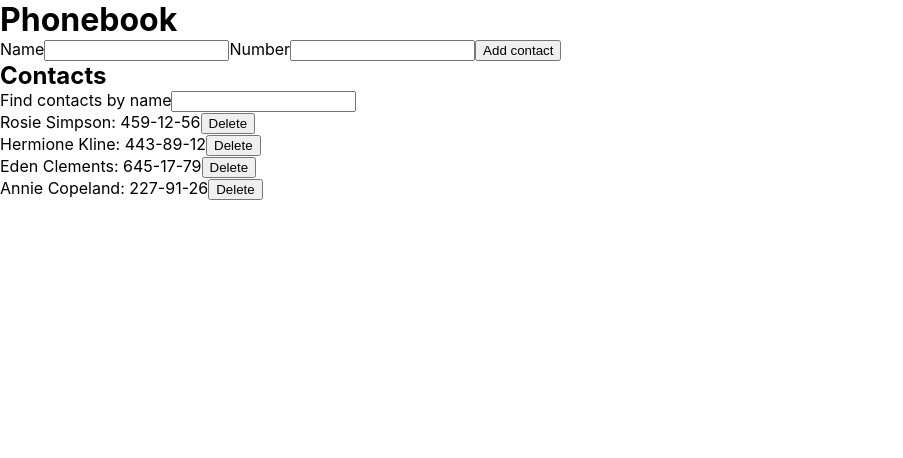
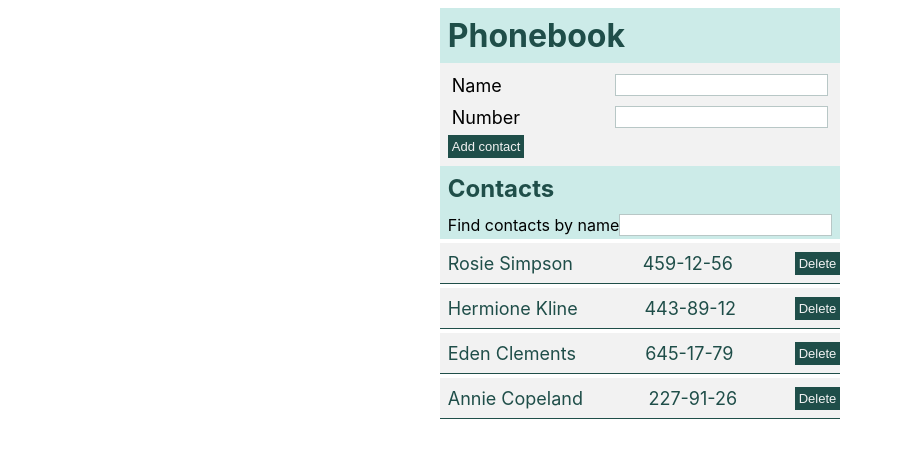
Before and after one commit to akrir6/goit-react-hw-02-phonebook, a React (Create React App) app: page / in a window 1280 px wide. Shown: the top 458 px of the page, without its empty margins (0-903 px from the left). Built offline with nearby package versions, Linux system fonts and the light colour scheme.

Commit message:
add styles

```diff
--- a/src/components/App.jsx
+++ b/src/components/App.jsx
@@ -2,7 +2,7 @@ import { Component } from "react";
 import { ContactForm } from "./ContactForm/ContactForm";
 import { ContactList } from "./ContactList/ContactList";
 import { Filter } from "./Filter/Filter";
-
+import { Container } from "./App.styled";
 export class App extends Component {
   state = {
     contacts: [
@@ -34,13 +34,13 @@ export class App extends Component {
     const filteredContacts = contacts.filter(c => c.name.toLowerCase().includes(normalizedFilter));
 
     return (
-      <>
+      <Container>
         <h1>Phonebook</h1>
         <ContactForm onSubmit={this.addNewContact} />
         <h2>Contacts</h2>
         <Filter value={filter} onChange={this.changeFilter} />
         <ContactList contacts={filteredContacts} onDeleteClick={this.removeContact} />
-      </>
+      </Container>
     )
   }
 }
--- /dev/null
+++ b/src/components/App.styled.jsx
@@ -0,0 +1,15 @@
+import styled from "@emotion/styled";
+
+export const Container = styled.div`
+  margin: auto;
+  padding: 8px;
+  width: fit-content;
+  min-width: 400px;
+
+  h1,
+  h2{
+    padding: 8px;
+    background-color:#CCEBE8;
+    color:#1F4E49;
+  }
+`
--- a/src/components/ContactForm/ContactForm.jsx
+++ b/src/components/ContactForm/ContactForm.jsx
@@ -1,6 +1,6 @@
 import { Component } from "react";
 import {nanoid} from "nanoid"
-
+import { Input, Label, Button, Form } from "./ContactForm.styled";
 export class ContactForm extends Component {
  state = {
     name: '',
@@ -25,10 +25,10 @@ export class ContactForm extends Component {
  render() {
     return (
       <>
-        <form onSubmit={this.handleAddContact}>
-          <label>
+        <Form onSubmit={this.handleAddContact}>
+          <Label>
             Name
-            <input
+            <Input
               type="text"
               value={this.state.name}
               onChange={this.handleInputChange}
@@ -37,10 +37,10 @@ export class ContactForm extends Component {
               title="Name may contain only letters, apostrophe, dash and spaces. For example Adrian, Jacob Mercer, Charles de Batz de Castelmore d'Artagnan"
               required
             />
-          </label>
-          <label>
+          </Label>
+          <Label>
             Number
-            <input
+            <Input
               type="tel"
               value={this.state.number}
               onChange={this.handleInputChange}
@@ -49,11 +49,11 @@ export class ContactForm extends Component {
               title="Phone number must be digits and can contain spaces, dashes, parentheses and can start with +"
               required
             />
-          </label>
-          <button type="submit">
+          </Label>
+          <Button type="submit">
             Add contact
-          </button>
-        </form>
+          </Button>
+        </Form>
       </>
     );
   }
--- a/src/components/ContactForm/ContactForm.styled.jsx
+++ b/src/components/ContactForm/ContactForm.styled.jsx
@@ -0,0 +1,43 @@
+import styled from "@emotion/styled";
+
+export const Form=styled.form`
+    padding: 8px;
+    background-color: #F2F2F2;
+`
+
+export const Label=styled.label`
+    display: flex;
+    margin-bottom: 4px;
+    padding: 4px;
+    height: 20px;
+    justify-content: space-between;
+    align-items:center;
+    font-size: large;
+`
+
+export const Input=styled.input`
+    border:1px solid #1F4E4950;
+    color: #1F4E49;
+    font-size: medium;
+    outline: none;
+
+    :hover,
+    :focus{
+        border-color: #1F4E49;
+    }
+`
+
+export const Button = styled.button`
+    padding: 4px;
+    background-color: #1F4E49;
+    color: #F2F2F2;
+    border:none;
+    font-size: small;
+    outline: none;
+    cursor: pointer;
+
+    :hover,
+    :focus {
+        background-color: #FF931E;
+    }
+`
--- a/src/components/ContactList/ContactList.jsx
+++ b/src/components/ContactList/ContactList.jsx
@@ -1,16 +1,17 @@
 import PropTypes from "prop-types";
+import { List, ListItem, Text, Button } from "./ContactList.styled";
 
 export const ContactList = ({ contacts, onDeleteClick }) => {
     return (
-        <ul>
+        <List>
             {contacts.map(({ id, name, number })=>(
-            <li key={id}>
-                <span>{name}: </span>
-                    <span>{number}</span>
-                    <button type="button" onClick={()=>onDeleteClick(id)}>Delete</button>
-            </li>
+            <ListItem key={id}>
+                <Text>{name}</Text>
+                <Text>{number}</Text>
+                <Button type="button" onClick={()=>onDeleteClick(id)}>Delete</Button>
+            </ListItem>
             ))}
-        </ul>
+        </List>
     )
 
 }
--- a/src/components/ContactList/ContactList.styled.jsx
+++ b/src/components/ContactList/ContactList.styled.jsx
@@ -0,0 +1,44 @@
+import styled from "@emotion/styled";
+
+export const List = styled.ul`
+    /* margin-top: 8px;     */
+    color:#1F4E49;
+    font-size: large;
+`
+
+export const ListItem = styled.li`
+    display: flex;
+    margin-top: 4px;
+    height: 40px;
+    align-items: center;
+    justify-content: space-between;
+    background-color: #F2F2F2;
+    border-bottom:1px solid #1F4E49;
+
+    :hover,
+    :focus{
+        border-color: #FF931E;
+        background-color: #CCEBE8;
+}
+`
+
+
+
+export const Text = styled.span`
+    padding:  8px;
+ `
+export const Button = styled.button`
+    margin: 0;
+    padding: 4px;
+    background-color: #1F4E49;
+    color: #F2F2F2;
+    border:none;
+    font-size: small;
+    outline: none;
+    cursor: pointer;
+
+    :hover,
+    :focus {
+        background-color: #FF931E;
+    }
+`
--- a/src/components/Filter/Filter.jsx
+++ b/src/components/Filter/Filter.jsx
@@ -1,10 +1,11 @@
 import PropTypes from "prop-types";
+import { Label, Input } from "./Filter.styled";
 
 export const Filter = ({ value, onChange }) => {
     return (
-        <label>Find contacts by name
-            <input type="text" name="filter" value={value} onChange={onChange} />
-        </label>
+        <Label>Find contacts by name
+            <Input type="text" name="filter" value={value} onChange={onChange} />
+        </Label>
     )
 }
 
--- a/src/components/Filter/Filter.styled.jsx
+++ b/src/components/Filter/Filter.styled.jsx
@@ -0,0 +1,22 @@
+import styled from "@emotion/styled";
+
+export const Label = styled.label`
+    display: flex;
+    padding: 4px 8px;
+    height: 20px;
+    background-color: #CCEBE8;
+    justify-content: space-between;
+    align-items:center;
+`
+
+export const Input = styled.input`
+    border:1px solid #1F4E4950;
+    color: #1F4E49;
+    font-size: medium;
+    outline: none;
+
+    :hover,
+    :focus{
+        border-color: #1F4E49;
+    }
+`
--- a/src/index.css
+++ b/src/index.css
@@ -2,11 +2,12 @@
 
 body {
   margin: 0;
-  font-family: -apple-system, BlinkMacSystemFont, 'Segoe UI', 'Roboto', 'Oxygen',
+  font-family: 'Corbel', -apple-system, BlinkMacSystemFont, 'Segoe UI', 'Roboto', 'Oxygen',
     'Ubuntu', 'Cantarell', 'Fira Sans', 'Droid Sans', 'Helvetica Neue',
     sans-serif;
   -webkit-font-smoothing: antialiased;
   -moz-osx-font-smoothing: grayscale;
+
 }
 
 code {
```
